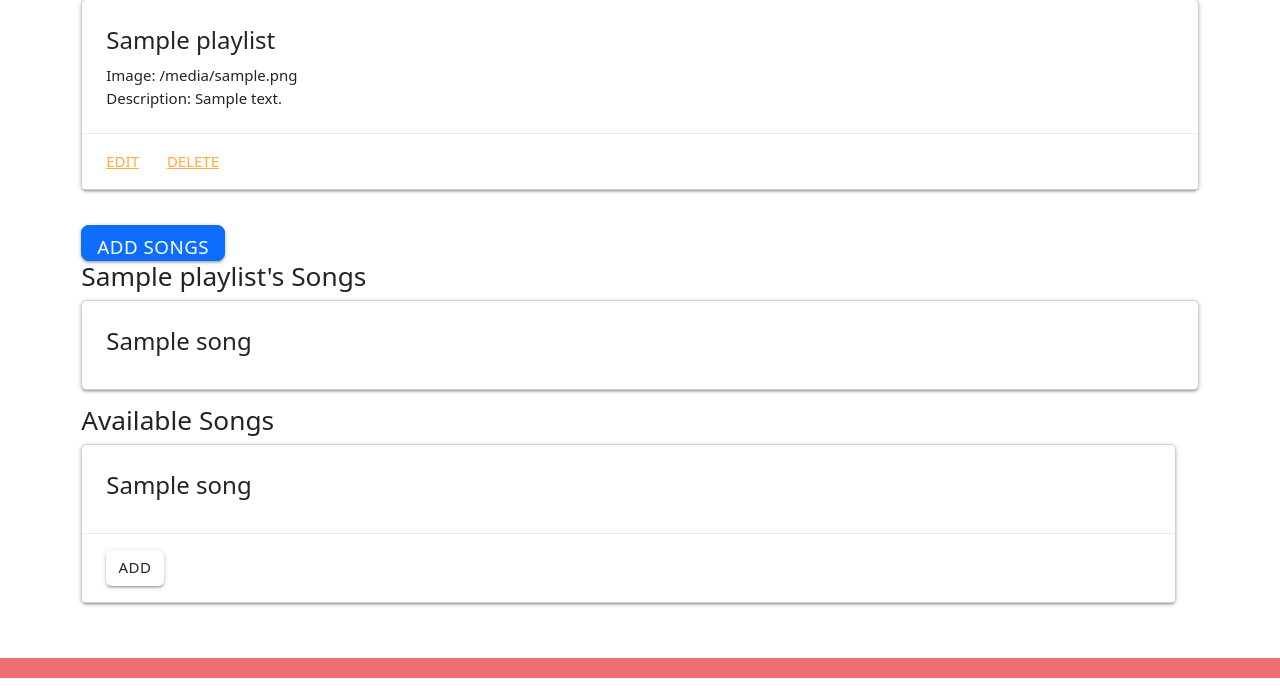
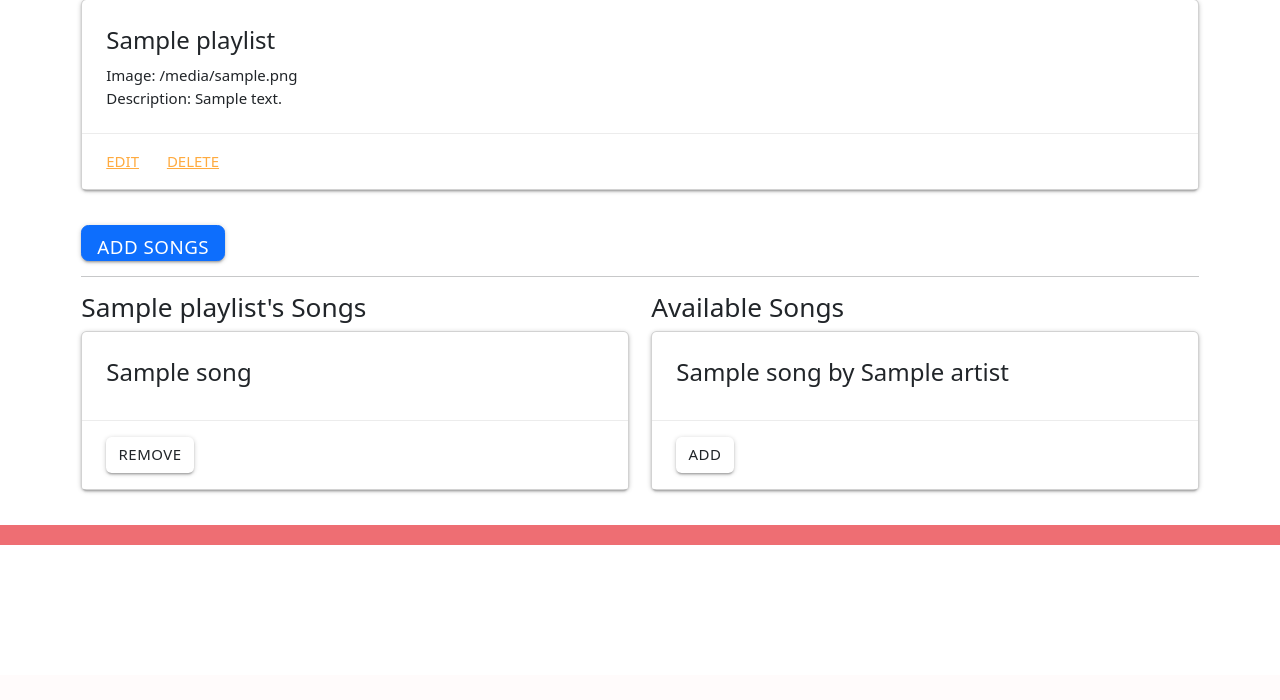
Before and after one commit to ryanbyrne28/project3, a Django app: template music_player/main_app/templates/playlists/detail.html in a window 1280 px wide. Shown: the part 125-825 px from the top of the page. After the commit the page ends 670 px from the top, so only its background shows below. Run offline with Django 3.2, Linux system fonts and the light colour scheme; the template is opened without the code that fills it: most values are stand-ins (such as "Sample title", 1, 10 or a date in 2020).

Commit message:
assoc/remove song fn working

```diff
--- a/music_player/main_app/templates/playlists/detail.html
+++ b/music_player/main_app/templates/playlists/detail.html
@@ -18,27 +18,39 @@
   </div>
 </div>
 </div>
-<div>
+
+ <div>
   <form action="" method="POST" autocomplete="off">
     <a href="{% url 'songs_create' %}" class="btn btn-primary btn-lg">Add Songs</a>
   </form>
 </div>
+
+
+<hr>
+
 <div class="row">
   <div class="col s6">
     <h3>{{ playlist.name }}'s Songs</h3>
-    {% if song.playlist.count %} {% for song in playlist.songs.all %}
+    {% if playlist.songs.count %} {% for song in playlist.songs.all %}
     <div class="card">
       <div class="card-content">
         <span class="card-title">
-           {{ song.name }}
+          {{ song.title }}
         </span>
+      </div>
+
+      <div class="card-action">
+        <form action="{% url 'remove_song' playlist.id song.id %}" method="post">
+          {% csrf_token %}
+          <button type="submit" class="btn">Remove</button>
+        </form>
       </div>
     </div>
     {% endfor %} {% else %}
-    <h5>No Songs :(</h5>
+    <h5>No Songs :( </h5>
     {% endif %}
   </div>
-<div class="row">
+
   <div class="col s6">
     <h3>Available Songs</h3>
     {% if songs.count %}
@@ -46,7 +58,7 @@
         <div class="card">
           <div class="card-content">
             <span class="card-title">
-              {{ song.title }}
+              {{ song.title }} by {{song.artist}}
             </span>
           </div>
           <div class="card-action">
@@ -55,9 +67,11 @@
               <button type="submit" class="btn">Add</button>
             </form>
           </div>
+        </div>
       {% endfor %}
     {% else %}
       <h5>{{playlist.name}} Already Has All Songs Available</h5>
     {% endif %}
   </div>
-{% endblock %}
+
+  {% endblock %}
```
Also changed, not shown: music_player/main_app/models.py (+13 -9 lines), music_player/main_app/views.py (+5 -4 lines), music_player/main_app/migrations/0007_playlist_songs.py (added).
